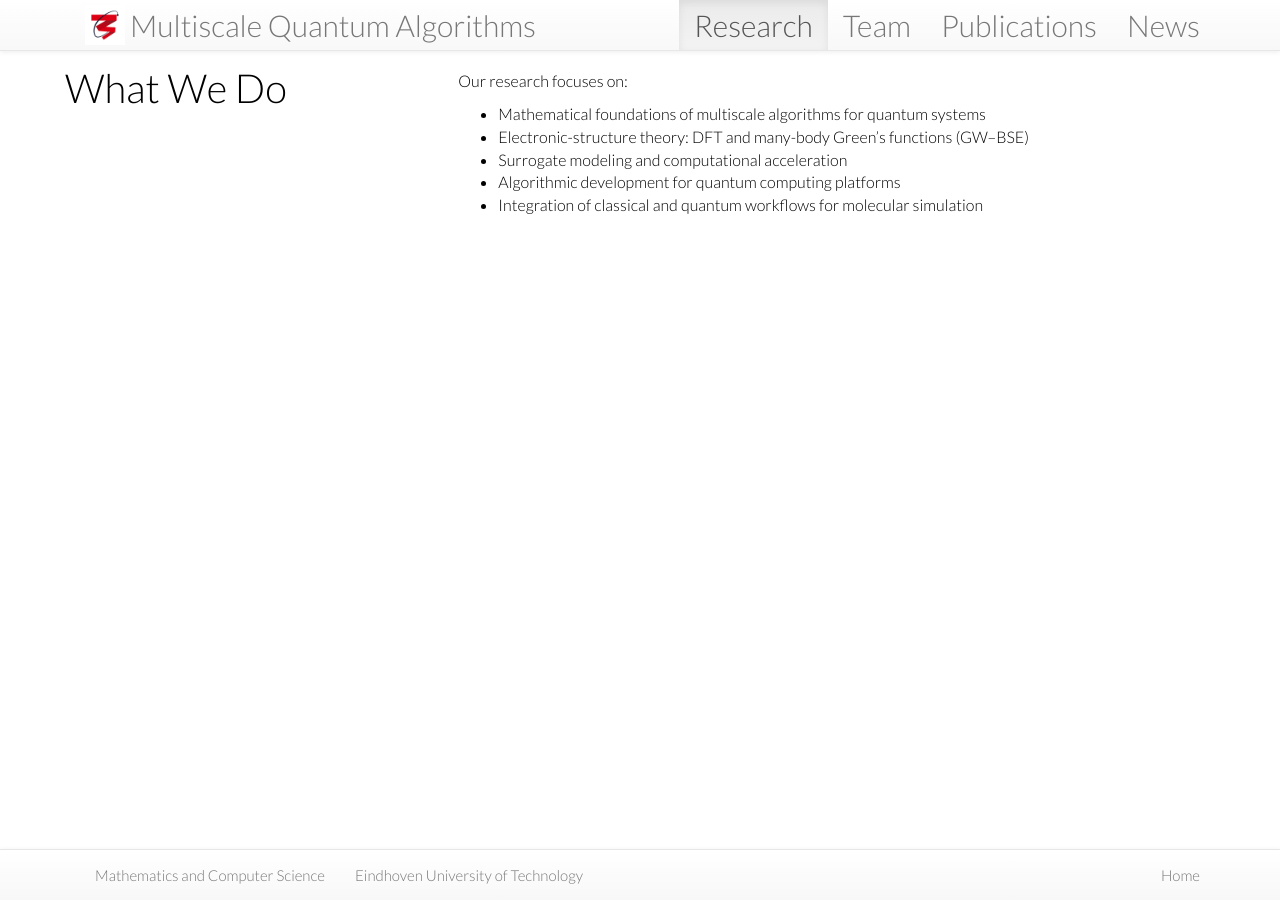
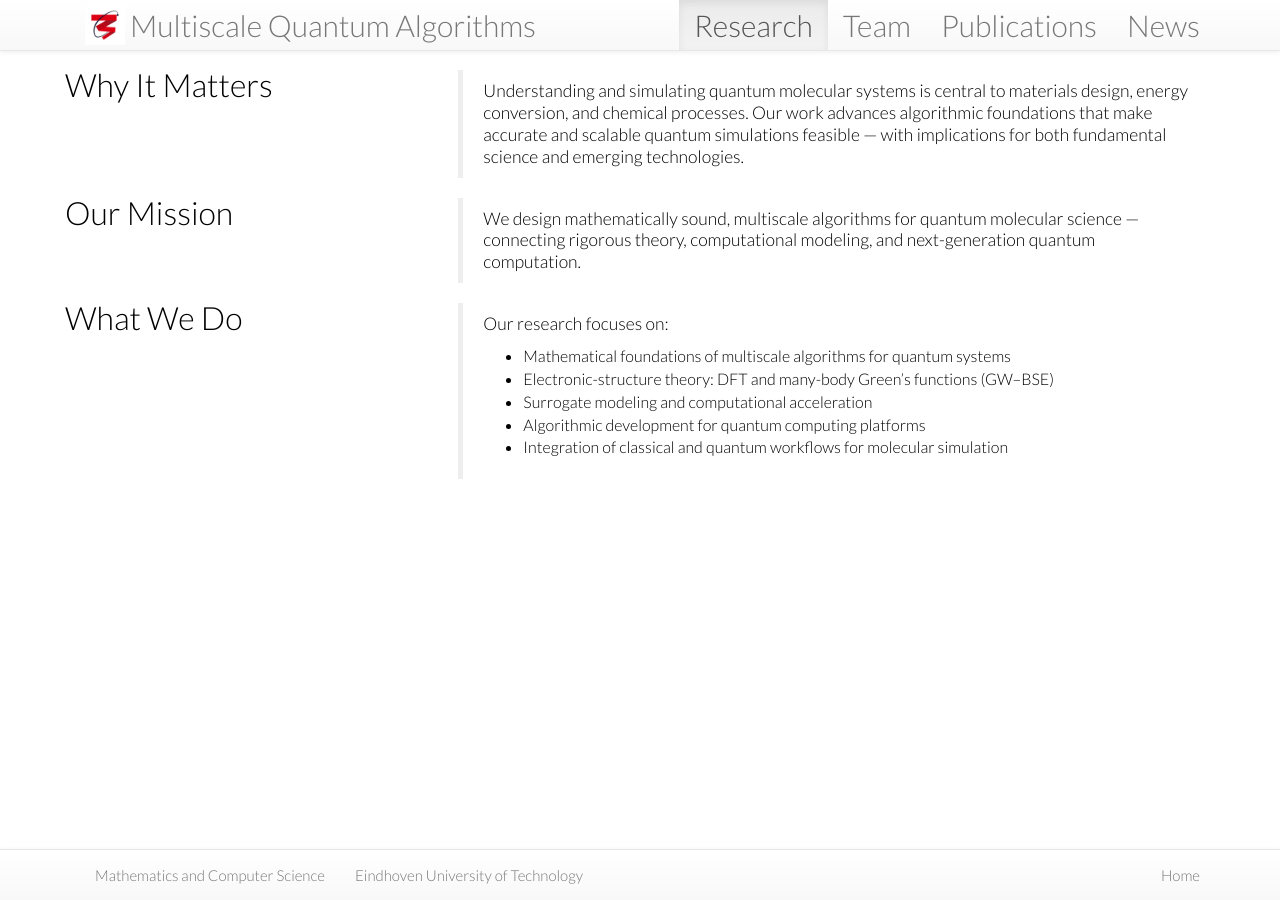
Before and after one commit to BaumeierGroup/multiscale-quantum-algorithms.github.io, a Jekyll site: the page built from projects/index.html, in a window 1280 px wide. Built offline with Jekyll 4.4.1, drawn with Linux system fonts in a browser that asks for light colours; nearby versions of some CDN libraries.

Commit message:
more procjects

```diff
--- /dev/null
+++ b/projects/_posts/2026-01-01-mission.md
@@ -0,0 +1,12 @@
+---
+layout: project
+title: "Our Mission"
+tagline: "Rigorous algorithms for quantum molecular science, from theory to simulation and emerging quantum platforms."
+handle: mission
+image: /assets/images/projects/assembly-invivo-invitro.svg
+category: project
+tags: [overview]
+---
+{% include JB/setup %}
+
+> We design mathematically sound, multiscale algorithms for quantum molecular science — connecting rigorous theory, computational modeling, and next-generation quantum computation.
--- /dev/null
+++ b/projects/_posts/2026-01-02-impact.md
@@ -0,0 +1,12 @@
+---
+layout: project
+title: "Why It Matters"
+tagline: "Rigorous algorithms for quantum molecular science, from theory to simulation and emerging quantum platforms."
+handle: matters
+image: /assets/images/projects/assembly-invivo-invitro.svg
+category: project
+tags: [overview]
+---
+{% include JB/setup %}
+
+> Understanding and simulating quantum molecular systems is central to materials design, energy conversion, and chemical processes. Our work advances algorithmic foundations that make accurate and scalable quantum simulations feasible — with implications for both fundamental science and emerging technologies.
--- a/projects/index.html
+++ b/projects/index.html
@@ -34,7 +34,7 @@ Understanding and simulating quantum molecular systems is central to materials d
   -->
   <div class='row'>
     <div class="col-md-4 paperbox">
-      <div class="bighead">{{ project.title }}</div>
+      <div class="head">{{ project.title }}</div>
     </div>
     <div class='col-md-8'>
       {{ project.content }}
```
Also changed, not shown: projects/_posts/2025-12-31-general.md (+1 -1 lines).
